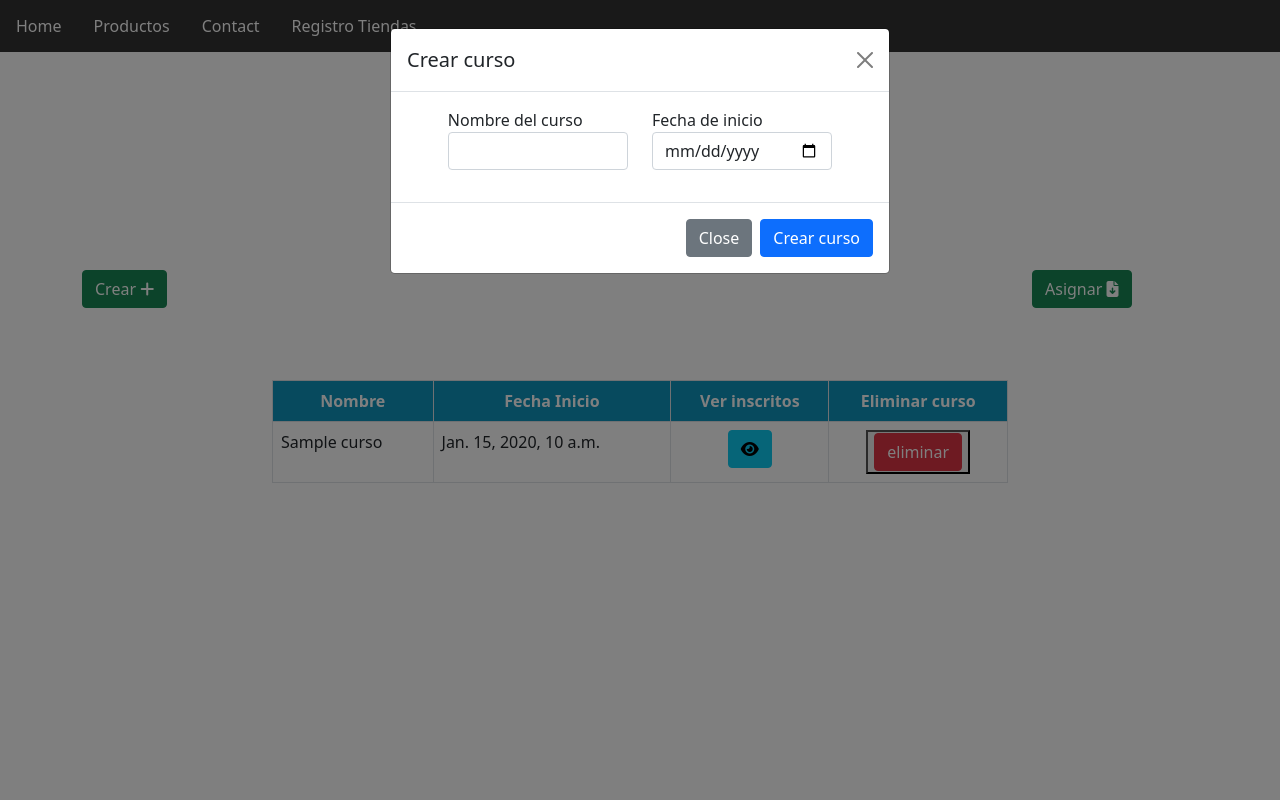
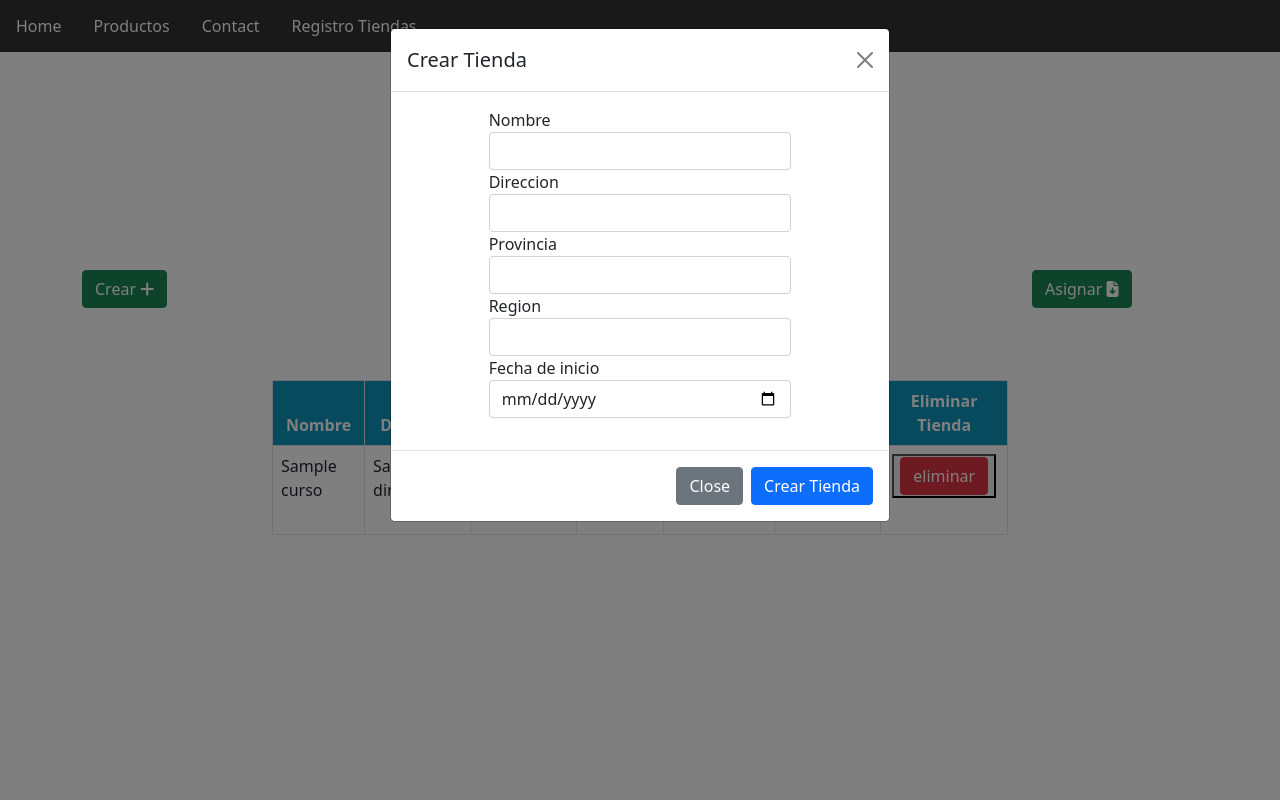
Before and after one commit to waltergr99/examenParcial_WRGR, a Django app: template productos/templates/registroTienda.html in a window 1280 px wide, after a click on "Crear". Run offline with Django 4.2, Linux system fonts and the light colour scheme; the template is opened without the code that fills it: most values are stand-ins (such as "Sample title", 1, 10 or a date in 2020); some libraries are stand-ins or nearby versions.

Commit message:
segundos cambios 2

```diff
--- a/productos/models.py
+++ b/productos/models.py
@@ -3,6 +3,9 @@ from django.db import models
 # Create your models here.
 class cursoInfo(models.Model):
     nombre = models.CharField(max_length=32, blank=True, null=True)
+    direccion = models.CharField(max_length=32, blank=True, null=True)
+    provincia = models.CharField(max_length=32, blank=True, null=True)
+    region = models.CharField(max_length=32, blank=True, null=True)
     fechaInicio = models.CharField(max_length=32, blank=True, null=True)
 
 class direccionUsuario(models.Model):
@@ -12,7 +15,8 @@ class direccionUsuario(models.Model):
 class infoProductos(models.Model):
     nombreProducto = models.CharField(max_length=32, blank=True, null=True)
     descripcionProducto = models.CharField(max_length=32, blank=True, null=True)
-    codigoProducto = models.OneToOneField(direccionUsuario, on_delete=models.SET_NULL, blank=True, null=True)
+    codigoProductointerno = models.OneToOneField(direccionUsuario, on_delete=models.SET_NULL, blank=True, null=True)
+    codigoProducto =models.CharField(max_length=32, blank=True, null=True)
     precioProducto =models.CharField(max_length=32, blank=True, null=True)
     cantidadProducto =models.CharField(max_length=32, blank=True, null=True)
     productoTienda = models.ForeignKey(cursoInfo,on_delete=models.SET_NULL,blank=True, null=True)
--- a/productos/templates/registroTienda.html
+++ b/productos/templates/registroTienda.html
@@ -37,14 +37,20 @@
                     <table class="table table-bordered">
                         <thead style="background-color: #0f94bd; color: white; text-align: center">
                             <th>Nombre</th>
-                            <th>Fecha Inicio</th>
-                            <th>Ver inscritos</th>
-                            <th>Eliminar curso</th>
+                            <th>Direccion</th>
+                            <th>Provincia</th>
+                            <th>Region</th>
+                            <th>Fecha de Creación</th>
+                            <th>Ver Productos</th>
+                            <th>Eliminar Tienda</th>
                         </thead>
                         <tbody >
                             {% for curso in cursosTotales %}
                             <tr  >
                                 <td>{{ curso.nombre }}</td>
+                                <td>{{ curso.direccion}}</td>
+                                <td>{{ curso.provincia}}</td>
+                                <td>{{ curso.region}}</td>
                                 <td>{{ curso.fechaInicio }}</td>
                                 <td class="text-center" ><a class="btn btn-info " href="{% url 'productos:verEstudiantes' curso.id %}"><i class="fa-solid fa-eye "></a></td>
                                <td class="text-center"><button><a class="btn btn-danger " href="{% url 'productos:eliminarCurso' curso.id %}">eliminar</a></button></td>
@@ -65,16 +71,28 @@
             <form method="post" action="{% url 'productos:registroTienda' %}">
                 {% csrf_token %}
                 <div class="modal-header">
-                    <h5 class="modal-title">Crear curso</h5>
+                    <h5 class="modal-title">Crear Tienda</h5>
                     <button type="button" class="btn-close" data-bs-dismiss="modal" aria-label="Close"></button>
                 </div>
                 <div class="modal-body">
                     <div class="row form-group justify-content-center mb-3">
-                        <div class="col-5">
-                            <label>Nombre del curso</label>
+                        <div class="col-8">
+                            <label>Nombre </label>
                             <input class="form-control" type="text" name="nombreCurso" required>
                         </div>
-                        <div class="col-5">
+                        <div class="col-8">
+                            <label>Direccion</label>
+                            <input class="form-control" type="text" name="direccionCurso" required>
+                        </div>
+                        <div class="col-8">
+                            <label>Provincia</label>
+                            <input class="form-control" type="text" name="provinciaCurso" required>
+                        </div>
+                        <div class="col-8">
+                            <label>Region</label>
+                            <input class="form-control" type="text" name="regionCurso" required>
+                        </div>
+                        <div class="col-8">
                             <label>Fecha de inicio</label>
                             <input class="form-control" type="date" name="fechaCurso" required>
                         </div>
@@ -82,7 +100,7 @@
                 </div>
                 <div class="modal-footer">
                     <button type="button" class="btn btn-secondary" data-bs-dismiss="modal">Close</button>
-                    <button type="submit" class="btn btn-primary">Crear curso</button>
+                    <button type="submit" class="btn btn-primary">Crear Tienda</button>
                 </div>
             </form>
         </div>
```
Also changed, not shown: productos/templates/ingresoProducto.html (+23 -12 lines), productos/views.py (+13 -1 lines), db.sqlite3, productos/migrations/0003_infoproductos_codigoproductointerno_and_more.py (added), productos/migrations/0004_cursoinfo_direccion_cursoinfo_provincia_and_more.py (added).
